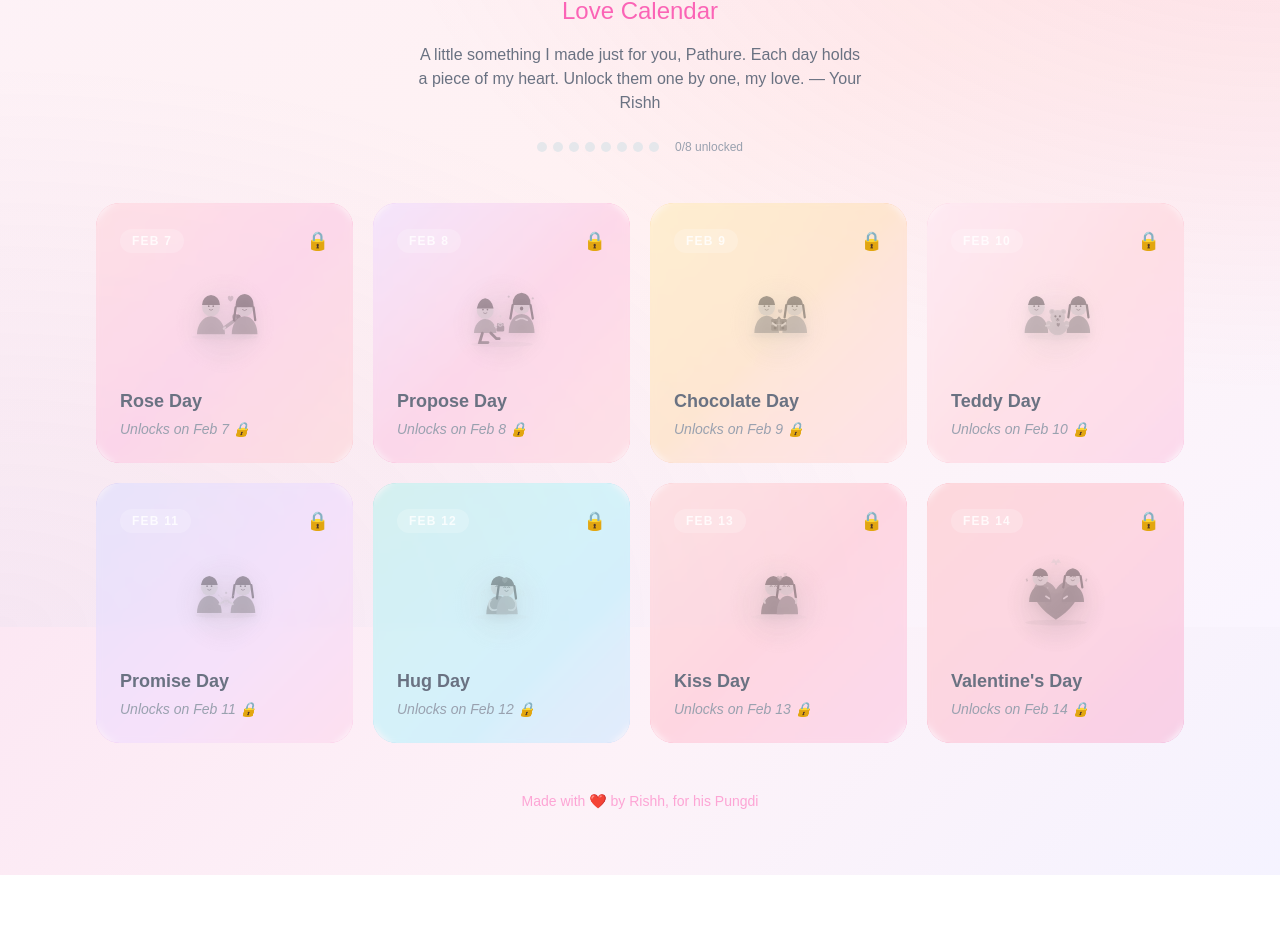
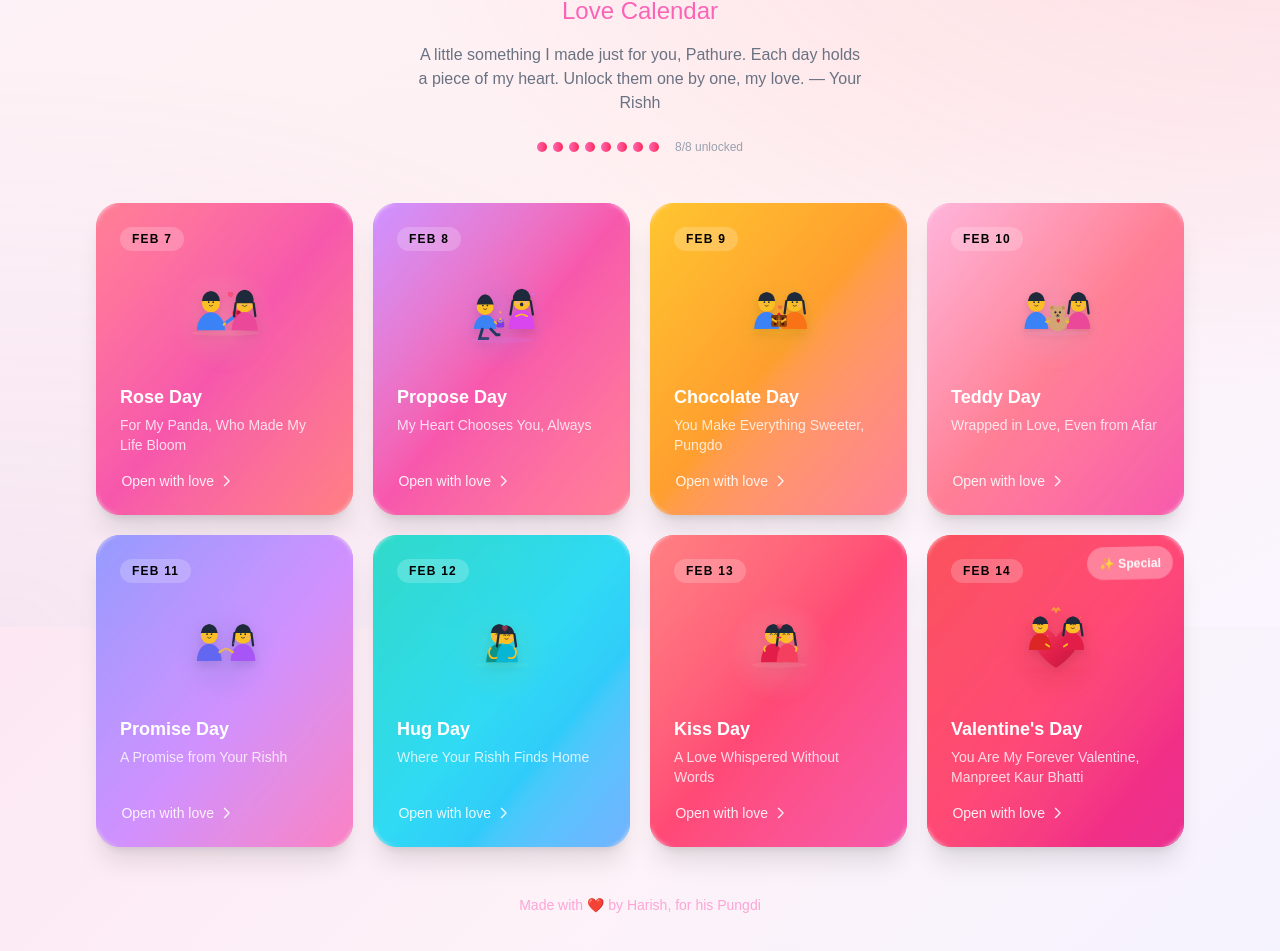
Before and after one commit to Harish-coder-bit/Valentine, a Next.js app: page / in a window 1280 px wide. Shown: the part 173-1124 px from the top of the page. Before the commit the page ends 1048 px from the top, so only its background shows below. Built offline with nearby package versions, Linux system fonts and the light colour scheme.

Commit message:
changes done

```diff
--- a/src/app/day/[id]/page.tsx
+++ b/src/app/day/[id]/page.tsx
@@ -225,7 +225,7 @@ export default function DayPage() {
                   With all my love,
                 </p>
                 <p className="text-pink-500 text-sm mt-1 font-semibold">
-                  Your Rishh &#x2764;&#xfe0f;
+                  Your Harish &#x2764;&#xfe0f;
                 </p>
               </motion.div>
             </motion.div>
--- a/src/app/page.tsx
+++ b/src/app/page.tsx
@@ -6,11 +6,11 @@ import DayCard from "@/components/DayCard";
 import FloatingPetals from "@/components/FloatingPetals";
 
 function isUnlocked(dateStr: string): boolean {
-  // return true; // TODO: restore date logic before going live
-  const today = new Date();
-  today.setHours(0, 0, 0, 0);
-  const unlockDate = new Date(dateStr + "T00:00:00");
-  return today >= unlockDate;
+  return true; // TODO: restore date logic before going live
+  // const today = new Date();
+  // today.setHours(0, 0, 0, 0);
+  // const unlockDate = new Date(dateStr + "T00:00:00");
+  // return today >= unlockDate;
 }
 
 export default function Home() {
@@ -111,7 +111,7 @@ export default function Home() {
           transition={{ delay: 1.5 }}
         >
           <p className="text-sm text-pink-300">
-            Made with &#x2764;&#xfe0f; by Rishh, for his Pungdi
+            Made with &#x2764;&#xfe0f; by Harish, for his Pungdi
           </p>
         </motion.footer>
       </div>
--- a/src/components/DayCard.tsx
+++ b/src/components/DayCard.tsx
@@ -72,7 +72,7 @@ export default function DayCard({
       {/* Content */}
       <div className="relative z-20">
         <div className="flex items-center justify-between mb-3">
-          <span className="text-xs font-semibold uppercase tracking-widest text-white/80 bg-white/20 px-3 py-1 rounded-full">
+          <span className="text-xs font-semibold uppercase tracking-widest text-black-500 bg-white/20 px-3 py-1 rounded-full">
             {formattedDate}
           </span>
           {!isUnlocked && (
```
